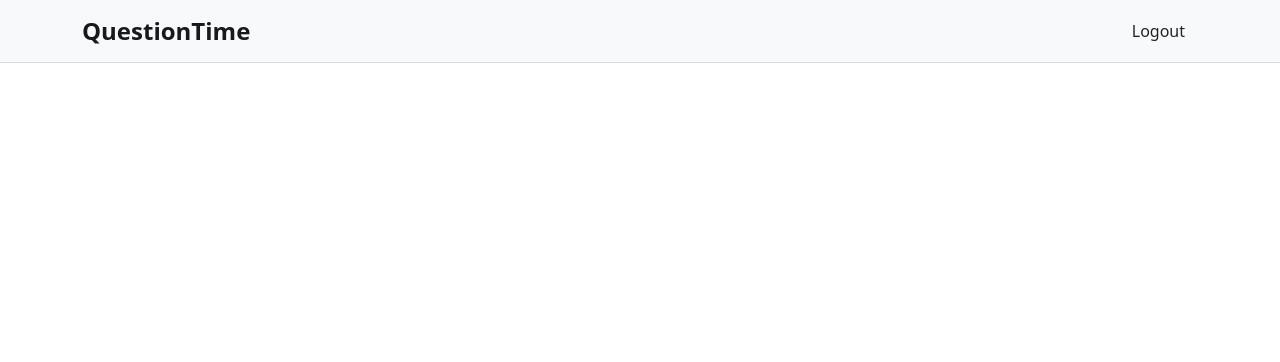
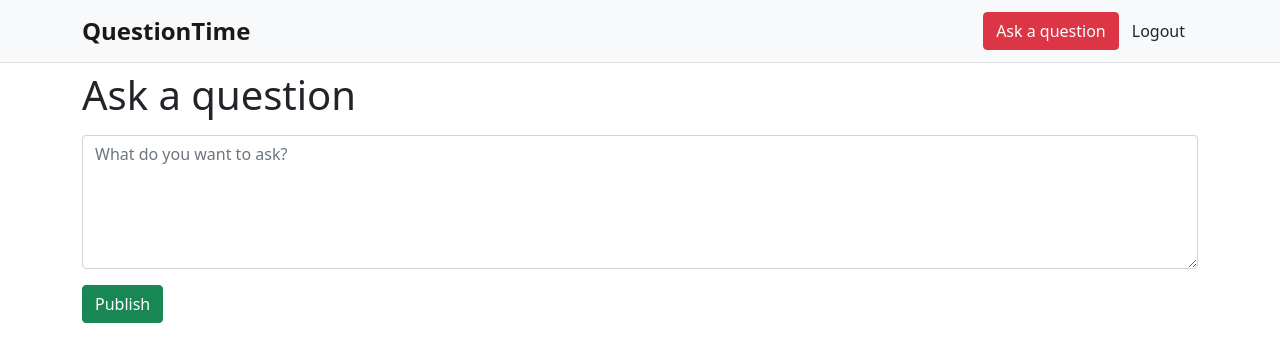
Before and after one commit to petrukv/QuestionTime, a Vue app in the folder frontend/: page /ask in a window 1280 px wide. Before the commit this address had no page. Shown: the top 362 px of the page. Built offline with nearby package versions, Linux system fonts and the light colour scheme.

Commit message:
implemented new question functionality and added styles to links

```diff
--- a/frontend/src/components/Navbar.vue
+++ b/frontend/src/components/Navbar.vue
@@ -17,6 +17,9 @@
 
       <div class="collapse navbar-collapse" id="navbarSupportedContent">
         <ul class="navbar-nav ms-auto">
+          <li class="nav-item m2-1">
+            <router-link class="btn btn-danger" :to="{ name:'question-editor' } "> Ask a question </router-link>
+          </li>
           <li class="nav-item">
             <button class="btn btn-logout btn-outline-success-secondary" @click="logout">Logout</button>
           </li>
--- a/frontend/src/router/index.js
+++ b/frontend/src/router/index.js
@@ -1,5 +1,6 @@
 import { createRouter, createWebHistory } from 'vue-router';
 import HomeView from '../views/HomeView.vue';
+import QuestionEditor from '../views/QuestionEditor.vue';
 import QuestionView from '../views/QuestionView.vue';
 
 const routes = [
@@ -9,10 +10,15 @@ const routes = [
     component: HomeView
   },
   {
-    path: '/question/:slug', // Визначаємо динамічний шлях з параметром :slug
+    path: '/question/:slug',
     name: 'question',
     component: QuestionView,
-    props: true // Вмикаємо передачу пропсів через параметри маршруту
+    props: true
+  },
+  {
+    path: '/ask/',
+    name: 'question-editor',
+    component: QuestionEditor,
   }
 ];
 
--- a/frontend/src/views/HomeView.vue
+++ b/frontend/src/views/HomeView.vue
@@ -5,7 +5,7 @@
         <div class="card shadow p-2 mb-3 bg-body rounded">
           <div class="card-body">
             <p class="mb-0">Posted by: <span class="question-author">{{ question.author }}</span></p>
-            <h2><router-link :to="{name:'question', params: {slug: question.slug}}">
+            <h2><router-link :to="{name:'question', params: {slug: question.slug}}" class="question-link">
               {{ question.content }}
               </router-link>
             </h2>
@@ -76,4 +76,9 @@ export default {
   color: #dc3545;
 }
 
+.question-link {
+  font-weight: 400;
+  color: black;
+  text-decoration: none;
+}
 </style>
--- /dev/null
+++ b/frontend/src/views/QuestionEditor.vue
@@ -0,0 +1,54 @@
+<template>
+    <div class="container my-2">
+        <h1 class="mb-3">Ask a question</h1>
+        <form @submit.prevent="onSubmit" >
+            <textarea v-model="questionBody" class="form-control" placeholder="What do you want to ask?" rows="5"></textarea>
+            <button type="submit" class="btn btn-success mt-3">Publish</button>
+        </form>
+        <p v-if="error" class="muted mt-2" >{{ error }}</p>
+    </div>
+</template>
+
+<script>
+import { axios } from "@/common/api.service.js";
+export default {
+    name: 'QuestionEditor',
+    data() {
+        return {
+            questionBody: null,
+            error: null,
+        }
+    },
+    methods: {
+
+        async performNetworkRequest() {
+            let endpoint = "http://localhost:8000/api/v1/questions/";
+            let method = 'POST';
+            try {
+                const response = await axios({
+                    method: method,
+                    url: endpoint,
+                    data: {content: this.questionBody},
+                    headers: {
+                        'Authorization': 'token 44878bbd1715cd56ffe65543f775be71e7bf0635'
+                    }
+                })
+                this.$router.push({name: 'question', params: {slug: response.data.slug}})
+
+            } catch (error) {
+                this.error = error.response.statusText;
+            }
+        },
+
+        onSubmit() {
+            if (!this.questionBody) {
+                this.error = "YOu cant send an empty question!"
+            } else if (this.questionBody.length > 240) {
+                this.error = "Ensure this field has no more than 240 characters! ";
+            } else {
+                this.performNetworkRequest();
+            }
+        }
+    }
+}
+</script>
```
Also changed, not shown: 1 other file (tests, documents, lock files or other folders).
